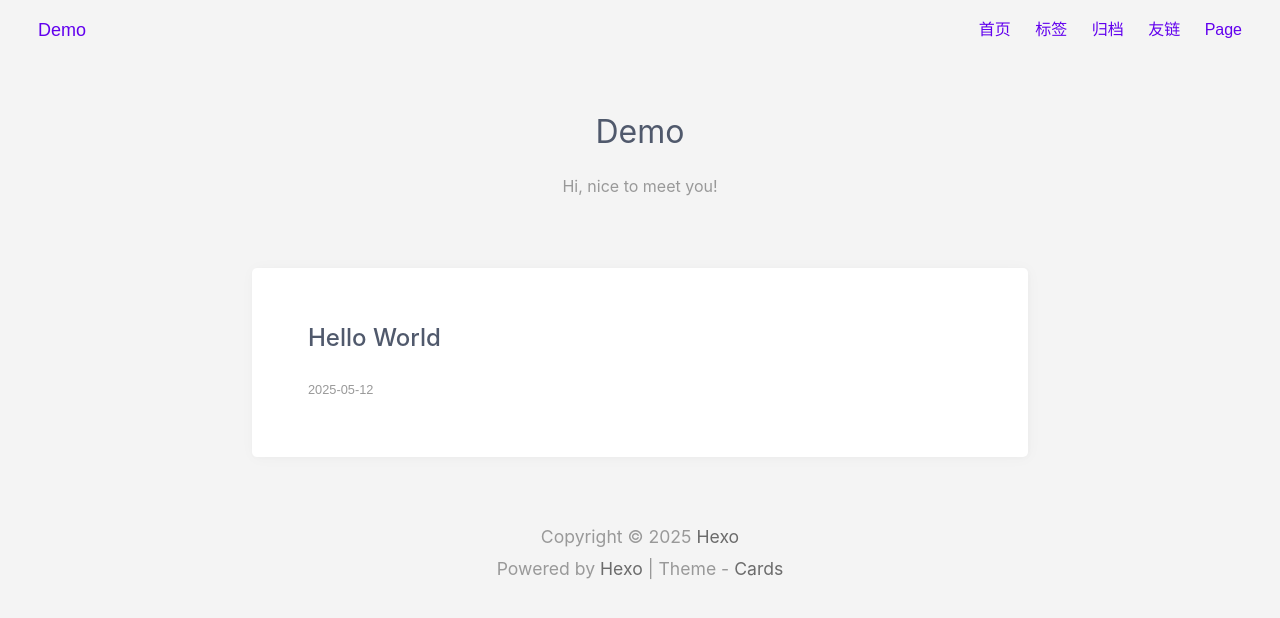
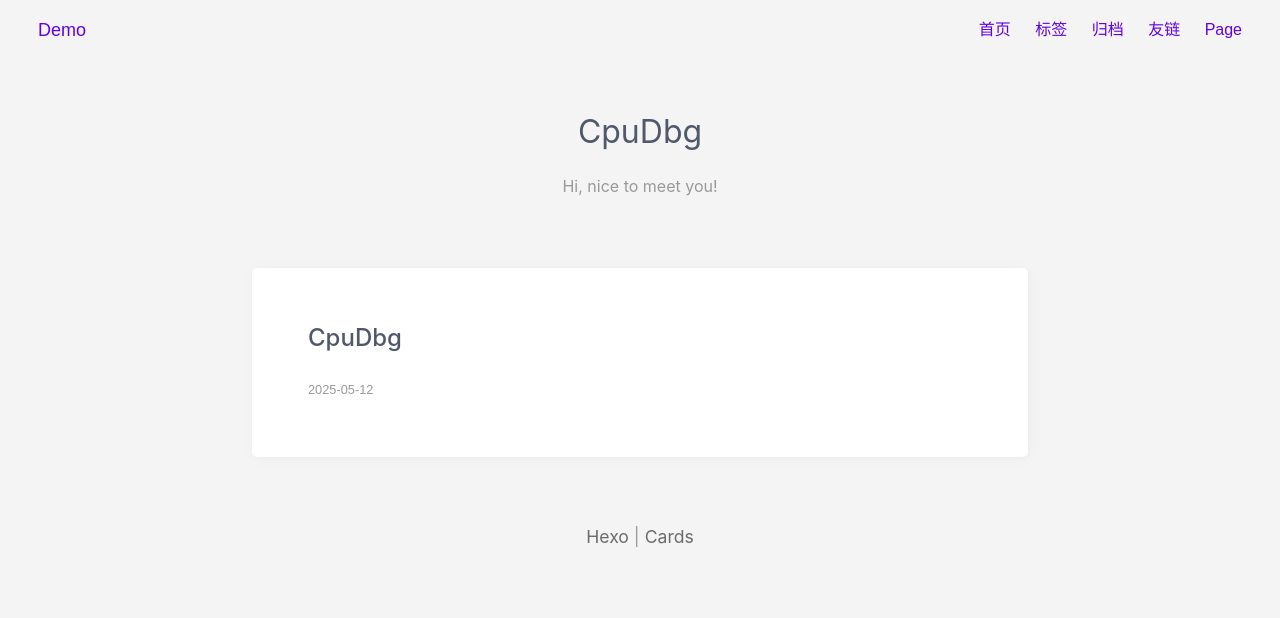
Before and after one commit to CpuDbg/Cpudbg.github.io, a plain HTML site: page index.html in a window 1280 px wide. Drawn offline with Linux system fonts and the light colour scheme.

Commit message:
Site updated: 2025-05-12 05:17:35

```diff
--- a/index.html
+++ b/index.html
@@ -111,7 +111,7 @@
     <div class="cover">
         <div class="cover__logo">
 
-                <h1>Demo</h1>
+                <h1>CpuDbg</h1>
 
         </div>
 
@@ -132,7 +132,7 @@
                     <div class="post-entry__header"></div>
 <div class="post-entry__content">
     <h2 class="post-entry__title">
-        Hello World
+        CpuDbg
     </h2>
 
 </div>
@@ -142,7 +142,7 @@
 
 </div>
 <div class="post-entry__tags"></div>
-<a href="/2025/05/12/hello-world/" class="post-entry__link">Hello World</a>
+<a href="/2025/05/12/hello-world/" class="post-entry__link">CpuDbg</a>
                 </div>
 
 
@@ -164,12 +164,9 @@
 
 
 
-        <p class="footer-copyright">
-            Copyright © 2025 <a href="/">Hexo</a>
-        </p>
 
 
-    <p>Powered by <a href="https://hexo.io" target="_blank">Hexo</a> | Theme - <a href="https://github.com/ChrAlpha/hexo-theme-cards" target="_blank">Cards</a></p>
+    <p><a href="https://hexo.io" target="_blank">Hexo</a> | <a href="https://github.com/ChrAlpha/hexo-theme-cards" target="_blank">Cards</a></p>
 </footer>
 
         </div>
```
Also changed, not shown: 2025/05/12/hello-world/index.html (+6 -9 lines), archives/2025/05/index.html (+4 -7 lines), archives/2025/index.html (+4 -7 lines), archives/index.html (+3 -6 lines).
